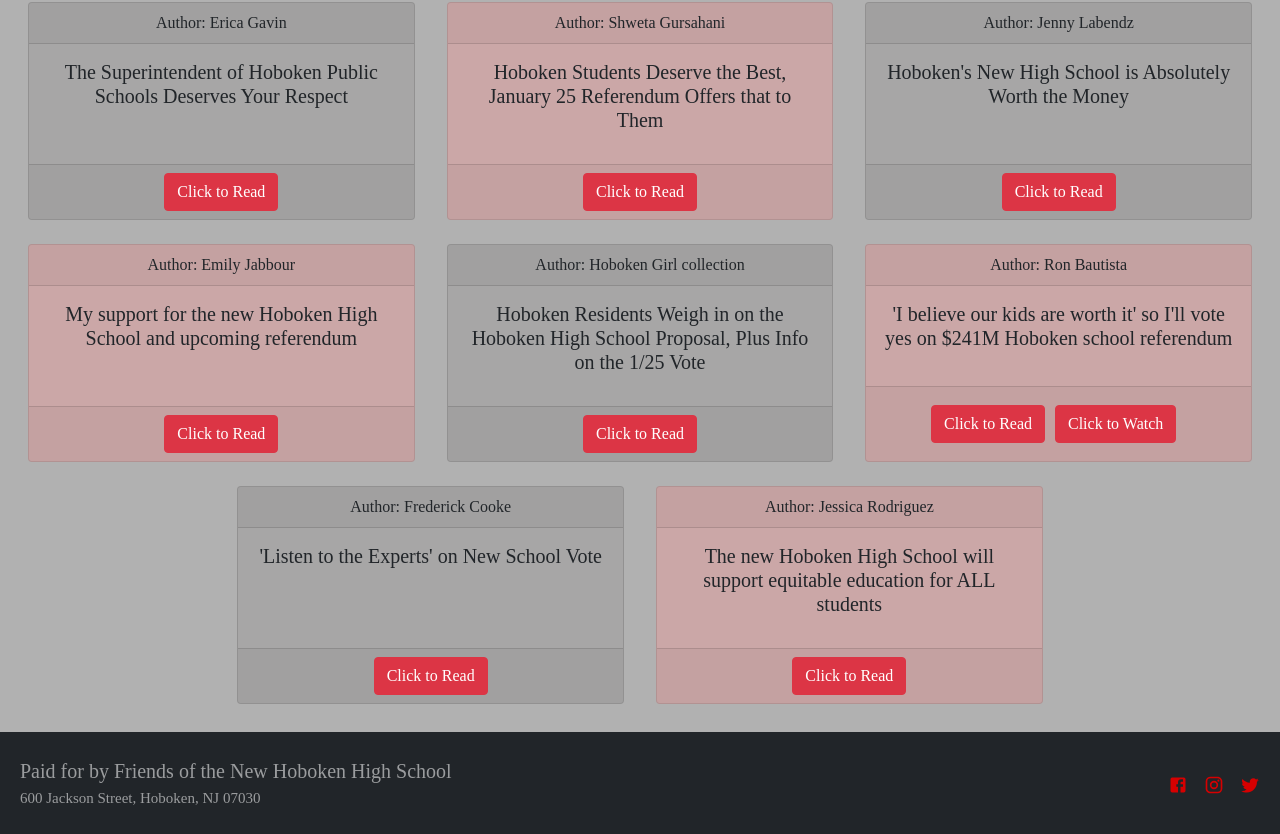
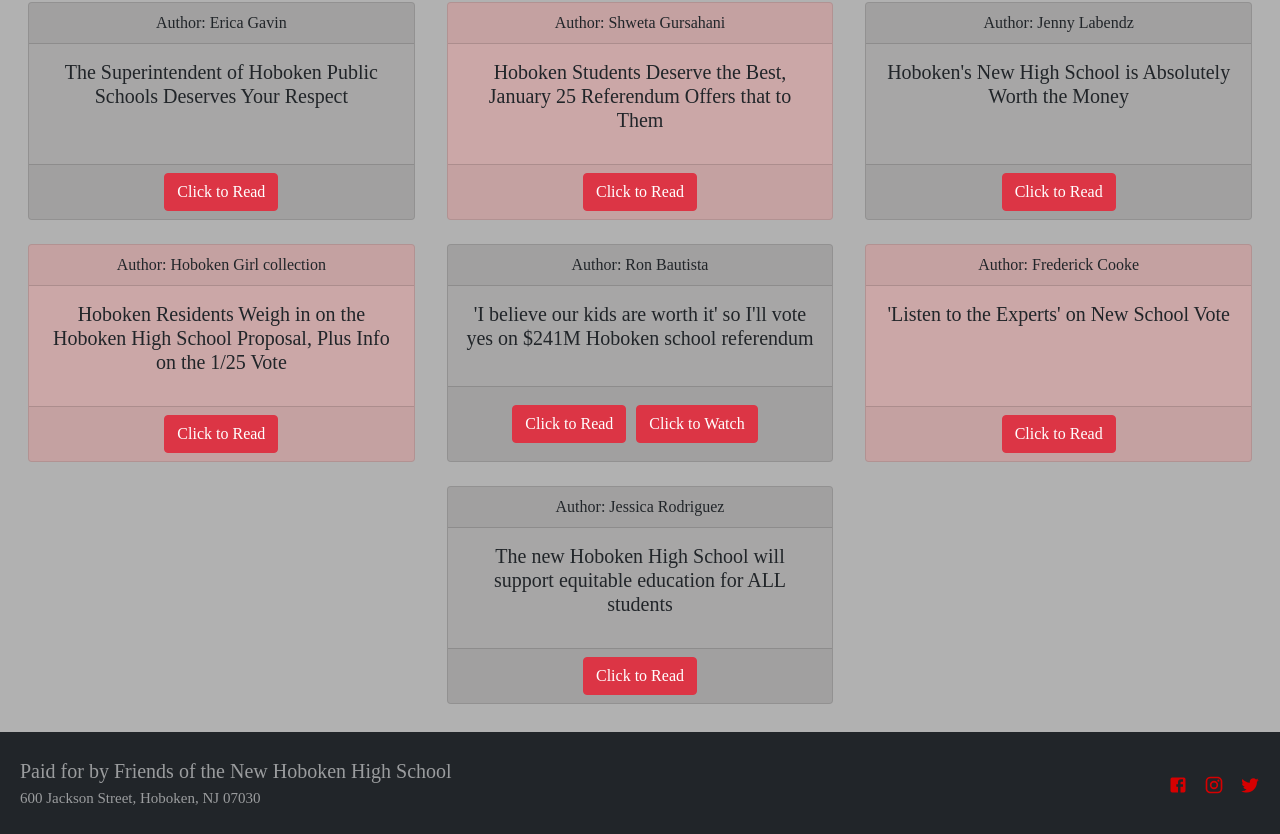
Before and after one commit to elenirotsides/morethanahighschool, a Next.js app: page /op-eds in a window 1280 px wide. Shown: the part 607-1441 px from the top of the page. Built offline with nearby package versions, Linux system fonts and the light colour scheme; a web font is replaced by a local one.

Commit message:
small changes

```diff
--- a/pages/index.js
+++ b/pages/index.js
@@ -45,7 +45,7 @@ export default function Home() {
                                 onClick={() => setModalShow(true)}
                                 style={{ fontFamily: 'ScopeOne-Regular', color: '#c40303', fontWeight: 'bold' }}
                             >
-                                📣 Click to Sign Up for a Reminder On January 25 to Vote 📣
+                                📣 Click to Receive a Reminder on Jan 25 to Vote 📣
                             </Button>
                         </div>
 
@@ -92,7 +92,7 @@ export default function Home() {
                         <iframe
                             height='400'
                             style={{ display: 'block', marginLeft: 'auto', marginRight: 'auto', width: '100%' }}
-                            src='https://www.youtube.com/embed/R_tavVjZfZ0'
+                            src='https://www.youtube.com/embed/JdnKeuRxrYc'
                             title='YouTube video player'
                             frameBorder='0'
                             allow='accelerometer; autoplay; clipboard-write; encrypted-media; gyroscope; picture-in-picture'
--- a/pages/op-eds.jsx
+++ b/pages/op-eds.jsx
@@ -16,11 +16,6 @@ const OpEds = () => {
             name: 'Jenny Labendz',
             title: "Hoboken's New High School is Absolutely Worth the Money",
             link: 'https://www.tapinto.net/towns/hoboken/articles/reader-opinion-hoboken-s-new-high-school-is-absolutely-worth-the-money',
-        },
-        {
-            name: 'Emily Jabbour',
-            title: 'My support for the new Hoboken High School and upcoming referendum',
-            link: 'https://medium.com/@hobokenemily/my-support-for-the-new-high-school-and-upcoming-referendum-9ee3c0d6702',
         },
         {
             name: 'Hoboken Girl collection',
```
